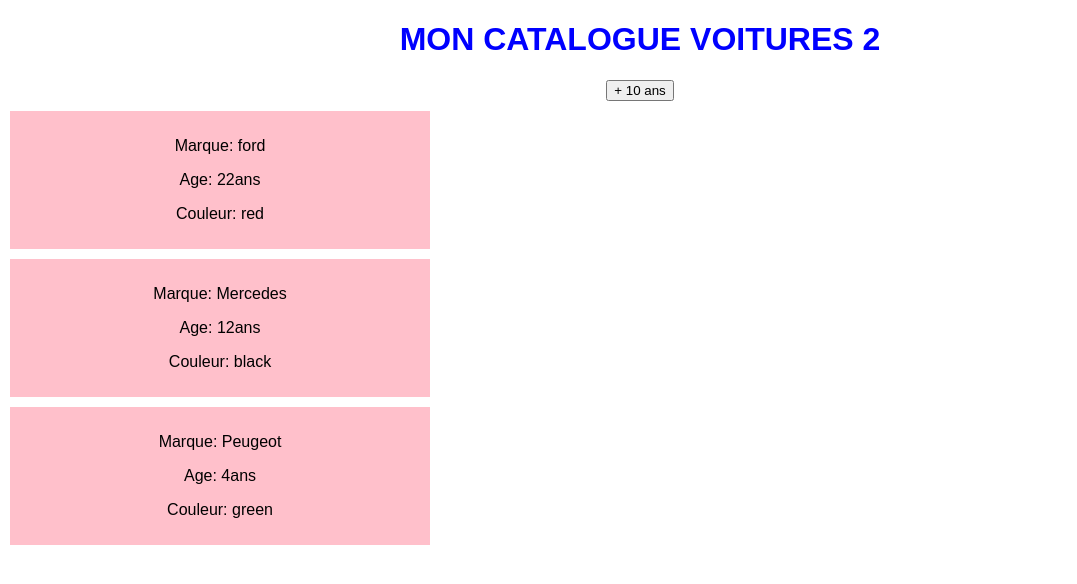
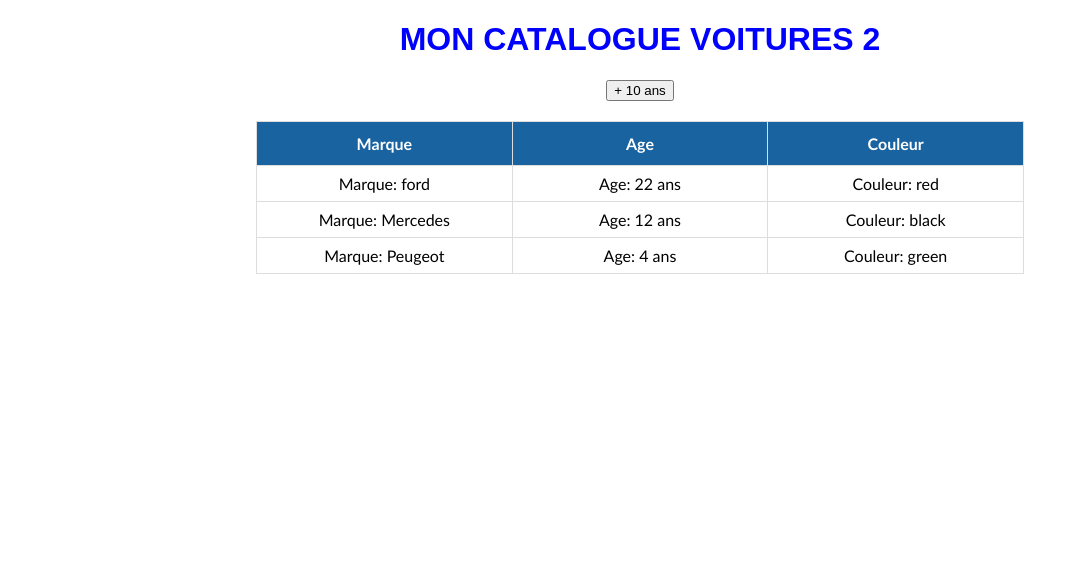
Before and after one commit to Annette-Bwemere-Salama/OkademyReactCours, a React (Create React App) app: page / in a window 1280 px wide. Shown: the top 584 px of the page, without its empty margins (0-1077 px from the left). Built offline with nearby package versions, Linux system fonts and the light colour scheme.

Commit message:
style:ajout du style

```diff
--- a/src/components/Cars.js
+++ b/src/components/Cars.js
@@ -1,17 +1,18 @@
-import React from "react";
+import React, { Fragment } from "react";
 const Car = ({ color, nom, year }) => {
 
-    const colorInfo = color ? (<p>Couleur: {color}</p>) : (<p>Couleur: Néant</p>)
+    const colorInfo = color ? (`Couleur: ${color}`) : ('Couleur: Néant')
 
 
     if (nom) {
         return (
-            <div style={{ background: 'pink', width: '400px', padding: '10px', margin: '10px' }}>
-                <p>Marque: {nom}</p>
-                <p>Age: {year}</p>
-                {colorInfo}
-
-            </div>
+            <Fragment style={{ background: 'pink', width: '400px', padding: '10px', margin: '10px' }}>
+                <tr>
+                    <td>Marque: {nom}</td>
+                    <td>Age: {year}</td>
+                    <td>{colorInfo}</td>
+                </tr>
+            </Fragment>
         )
     } else {
         return null;
--- a/src/components/Mycars.js
+++ b/src/components/Mycars.js
@@ -1,4 +1,4 @@
-import React, { Component } from "react";
+import React, { Component, Fragment } from "react";
 import Car from "./Cars";
 
 
@@ -30,25 +30,34 @@
     const year = new Date().getFullYear();
 
     return (
-      <div>
+      <Fragment>
         <h1>{this.state.titre} </h1>
 
         <button onClick={this.ajouterdixans}> + 10 ans</button>
 
         {/* <Car color={this.state.voitures[0].color} year={year - this.state.voitures[0].year + " ans"}>{this.state.voitures[0].name}</Car>
         <Car color={this.state.voitures[1].color} year={year - this.state.voitures[1].year + " ans"}>{this.state.voitures[1].name}</Car>
+
         <Car color={this.state.voitures[2].color} year={year - this.state.voitures[2].year + " ans"}>{this.state.voitures[2].name}</Car> */}
+        <table className="carsTable">
+          <tr>
+            <th>Marque</th>
+            <th>Age</th>
+            <th>Couleur</th>
+
+          </tr>
           {
             this.state.voitures.map((voiture, index) => {
               return (
-              <div key={index}>
-                <Car nom={voiture.name} color={voiture.color} year={year - voiture.year + "ans"} />
-              </div>
+                <Fragment key={index}>
+                  <Car nom={voiture.name} color={voiture.color} year={year - voiture.year + " ans"} />
+                </Fragment>
 
               )
             })
           }
-      </div>
+        </table>
+      </Fragment>
     );
   }
 }
--- a/src/index.css
+++ b/src/index.css
@@ -6,11 +6,35 @@
 
 code {
   font-family: souce-code-pro;
-
 }
 
+.carsTable {
+  font-family: "Trebuchet MS", Arial, Helvetica, sans-serif;
+  border-collapse: collapse;
+  width: 60%;
+  margin: 20px auto;
+}
 h1,
-.styled{
+.styled {
   color: blue;
   text-transform: uppercase;
 }
+
+.carsTable td,
+.carsTable th {
+  border: 1px solid #ddd;
+  padding: 8px;
+  width: 33%;
+  text-align: center;
+}
+
+.carsTable tr:hover {
+  background-color: #ddd;
+}
+
+.carsTable th {
+  padding-top: 12px;
+  padding-bottom: 12px;
+  background-color: rgb(24, 99, 160);
+  color: white;
+}
```
Also changed, not shown: src/App.js (+1 -39 lines). Lines whose indentation alone changed are shown as unchanged.
